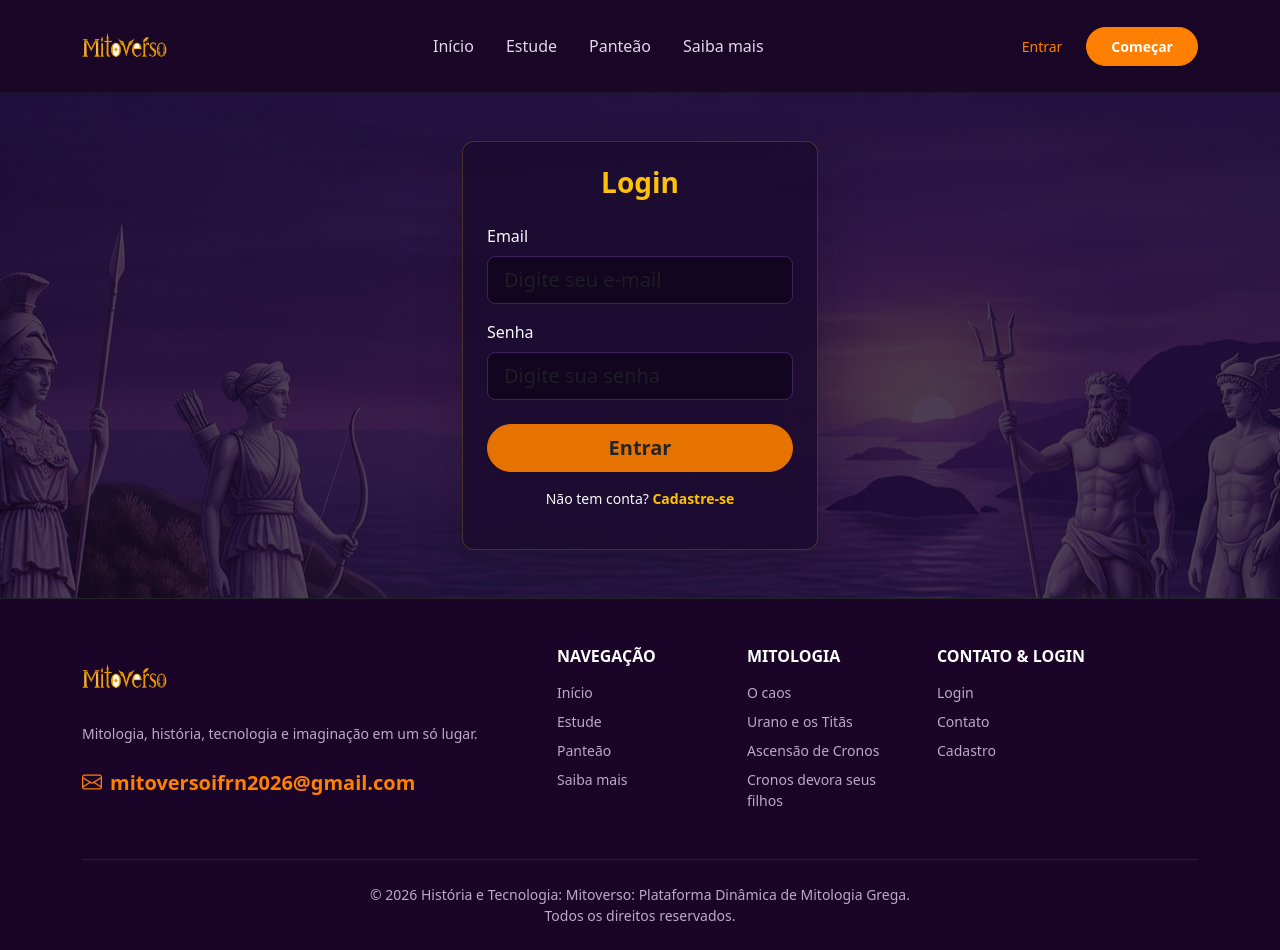
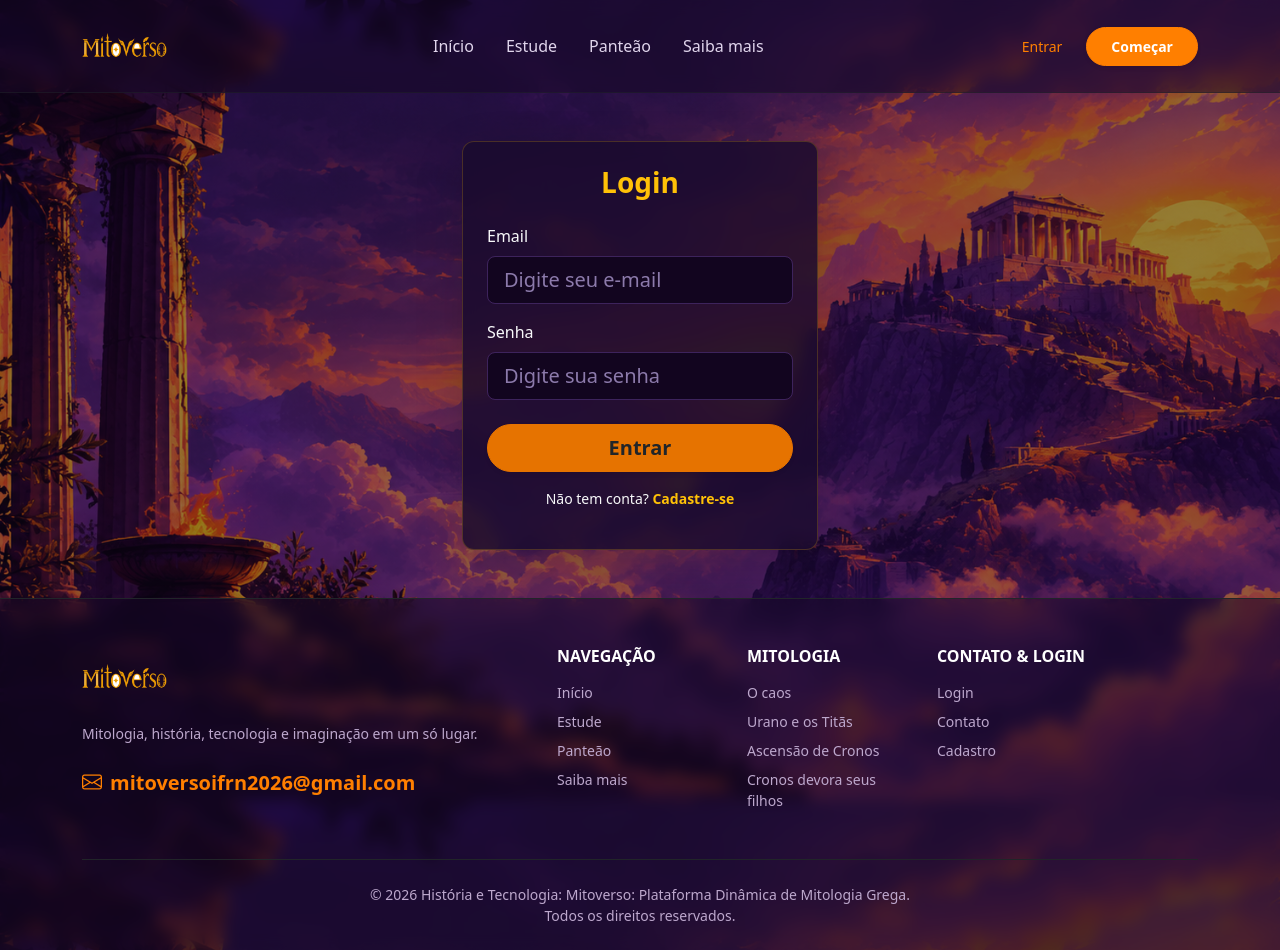
Before and after one commit to JuliaNasc1mento/Mitoverso, a Flask app: page /login in a window 1280 px wide. Run offline with Flask 3, Linux system fonts and the light colour scheme.

Commit message:
Atualização da imagem de fundo
Atualização da imagem de fundo e correções na estilização das páginas login e cadastro.

```diff
--- a/app/routes/autenticacao.py
+++ b/app/routes/autenticacao.py
@@ -25,18 +25,12 @@ def cadastro():
     if form.validate_on_submit():
         nome = form.nome.data.strip()
         email = form.email.data.strip().lower()
-
         usuario = buscar_por_email(email)
 
         if usuario:
             flash("E-mail já cadastrado.", "warning")
         else:
-            cadastrar_usuario(
-                nome,
-                email,
-                form.senha.data
-            )
-
+            cadastrar_usuario(nome, email, form.senha.data)
             flash("Cadastro realizado com sucesso!", "success")
             return redirect(url_for("autenticacao.login"))
 
@@ -53,7 +47,7 @@ def login():
 
         if usuario and verificar_senha(usuario, form.senha.data):
             login_user(usuario)
-            return redirect(url_for("principal"))
+            return redirect(url_for("perfil"))
 
         flash("E-mail ou senha incorretos.", "danger")
 
--- a/app/static/css/cab_rod_index.css
+++ b/app/static/css/cab_rod_index.css
@@ -22,8 +22,15 @@ body {
 }
 
 .bg-mitoverso-nav {
-    background: rgba(27, 8, 40, 0.95);
-    backdrop-filter: blur(10px);
+    background-color: rgba(20, 7, 35, 0.75) !important;
+    backdrop-filter: blur(8px);
+    -webkit-backdrop-filter: blur(8px);
+}
+
+footer.bg-mitoverso-dark {
+    background-color: rgba(20, 7, 35, 0.75) !important;
+    backdrop-filter: blur(8px);
+    -webkit-backdrop-filter: blur(8px);
 }
 
 .bg-mitoverso-gradient {
--- a/app/static/css/login.css
+++ b/app/static/css/login.css
@@ -11,6 +11,10 @@
     background-color: #12051f !important;
     border: 1px solid #3d235c !important;
     color: #f8f9fa !important;
+}
+
+.custom-input::placeholder {
+    color: #8c7aab !important;
 }
 
 .custom-input:focus {
@@ -28,10 +32,35 @@
 .custom-btn-warning:hover {
     background-color: #e67300 !important;
     border-color: #e67300 !important;
+    transform: translateY(-1px);
 }
 
+/* Imagem de fundo da página inteira */
+body:has(.image-back) {
+    background-image: url('/static/img/img03 - fundo.png');
+    background-position: center;
+    background-repeat: no-repeat;
+    background-size: cover;
+    background-attachment: fixed;
+    background-color: #1a0528;
+}
+
+/* Área do formulário */
 .image-back {
-    background-image: url('/static/img/imgfundo.jpg');
-    background-position: top;
-    background-repeat: no-repeat;
+    background: transparent !important;
+    flex: 1;
 }
+
+/* Sobreposição escura */
+.login-overlay {
+    position: absolute;
+    inset: 0;
+    background-color: rgba(18, 5, 31, 0.45);
+    z-index: 1;
+}
+
+/* Conteúdo acima da sobreposição */
+.login-content {
+    position: relative;
+    z-index: 2;
+}
--- a/app/templates/base.html
+++ b/app/templates/base.html
@@ -11,7 +11,7 @@
     <link rel="stylesheet" href="{{ url_for('static', filename='css/cab_rod_index.css') }}">                       <!-- CSS cabeçario, rodapé e index -->
     {% block css %} {% endblock %}
 </head>
-<body>
+<body class="d-flex flex-column min-vh-100">
     <!--  Cabeçario -->
     <header class="sticky-top">
         <nav class="navbar navbar-expand-lg navbar-dark bg-mitoverso-nav border-bottom border-dark border-opacity-50 py-3">
@@ -56,7 +56,7 @@
     </header>
 
     <!-- Principal -->
-    <main>
+    <main class="flex-grow-1 d-flex flex-column">
         {% block conteudo %} {% endblock %}
     </main>
 
--- a/app/templates/usuario/cadastro.html
+++ b/app/templates/usuario/cadastro.html
@@ -2,8 +2,7 @@
 {% block titulo %} Mitoverso | Cadastro {% endblock %}
 {% block css %} <link rel="stylesheet"href="{{ url_for('static', filename='css/cadastro.css') }}"> {% endblock %}
 {% block conteudo %}
-
-<main class="flex-grow-1 d-flex align-items-center justify-content-center py-5">
+<div class="flex-grow-1 d-flex align-items-center justify-content-center py-5 position-relative overflow-hidden image-back">
     <section class="hero w-100 d-flex align-items-center">
         <div class="container">
             <div class="row justify-content-center">
@@ -79,5 +78,5 @@
             </div>
         </div>
     </section>
-</main>
+</div>
 {% endblock %}
--- a/app/templates/usuario/login.html
+++ b/app/templates/usuario/login.html
@@ -1,18 +1,25 @@
 {% extends 'base.html' %}
 {% block titulo %} Mitoverso | Login {% endblock %}
-{% block css %} <link rel="stylesheet"href="{{ url_for('static', filename='css/login.css') }}"> {% endblock %}
+{% block css %}<link rel="stylesheet" href="{{ url_for('static', filename='css/login.css') }}">{% endblock %}
+
 {% block conteudo %}
 
-<main class="flex-grow-1 d-flex align-items-center justify-content-center py-5 position-relative overflow-hidden image-back">
-    <div class="position-absolute top-0 start-0 w-100 h-100" style="background-color: rgba(18, 5, 31, 0.75); z-index: 1;"></div>
-    <div class="container position-relative" style="z-index: 2;">
+<div class="flex-grow-1 d-flex align-items-center justify-content-center py-5 position-relative overflow-hidden image-back">
+
+    <!-- Sobreposição para escurecer levemente a imagem -->
+    <div class="login-overlay"></div>
+
+    <!-- Formulário -->
+    <div class="container position-relative login-content">
         <div class="row justify-content-center">
             <div class="col-md-6 col-lg-4">
 
                 <!-- Card de login -->
                 <div class="card p-4 shadow-lg border-0 custom-card-login">
 
-                    <h3 class="text-center fw-bold text-warning mb-4" style="color: #e67300">Login</h3>
+                    <h3 class="text-center fw-bold text-warning mb-4">
+                        Login
+                    </h3>
 
                     {% with mensagens = get_flashed_messages(with_categories=true) %}
                         {% for categoria, mensagem in mensagens %}
@@ -43,13 +50,14 @@
 
                     <p class="text-center mt-3 small text-light">
                         Não tem conta?
-                        <a href="{{ url_for('autenticacao.cadastro') }}" class="text-warning text-decoration-none fw-semibold" style="color: #e67300">
+                        <a href="{{ url_for('autenticacao.cadastro') }}" class="text-warning text-decoration-none fw-semibold">
                             Cadastre-se
                         </a>
                     </p>
+
                 </div>
             </div>
         </div>
     </div>
-</main>
+</div>
 {% endblock %}
```
Also changed, not shown: app/static/css/cadastro.css (+35 -6 lines).
